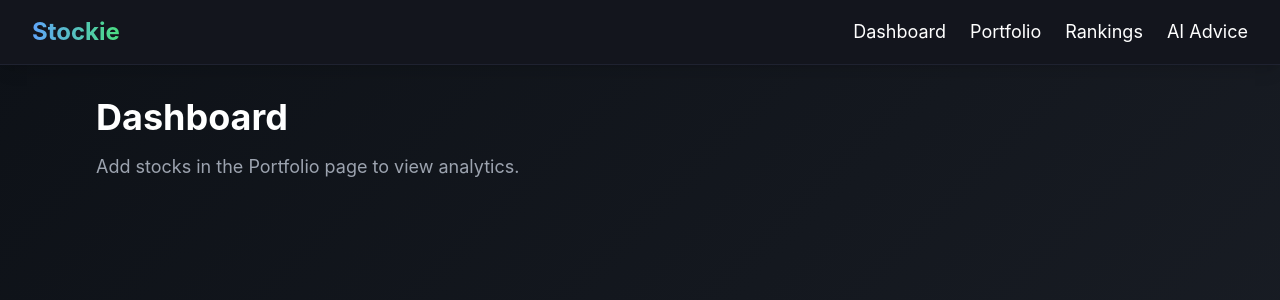
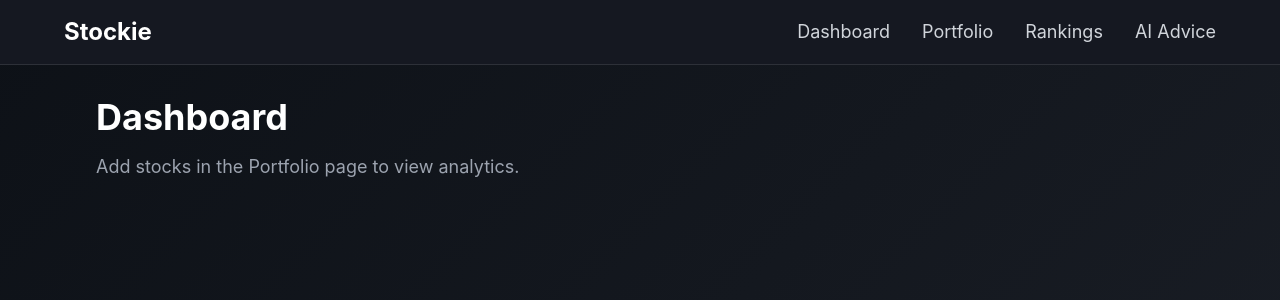
Before and after one commit to RajChintawar/Stockie-Mng, a React app in the folder frontend/: page / in a window 1280 px wide. Shown: the top 300 px of the page. Built offline with nearby package versions, Linux system fonts and the light colour scheme; the HTML template or start-up script is replaced by a standard one.

Commit message:
RESPONSIVENESS

```diff
--- a/frontend/src/components/Navbar.jsx
+++ b/frontend/src/components/Navbar.jsx
@@ -1,19 +1,46 @@
+import { useState } from "react";
 import { Link } from "react-router-dom";
 
 export default function Navbar() {
+  const [open, setOpen] = useState(false);
+
   return (
-    <nav className="w-full bg-[#13151d] border-b border-[#1f2230] px-8 py-4 shadow-lg flex items-center justify-between sticky top-0 z-50">
-      <h1 className="text-2xl font-bold bg-gradient-to-r from-blue-400 to-green-400 bg-clip-text text-transparent">
-        Stockie
-      </h1>
+    <nav className="bg-[#151821] border-b border-white/10 p-4">
+      <div className="max-w-6xl mx-auto flex items-center justify-between">
 
-      <div className="flex gap-6 text-lg">
-        <Link to="/" className="hover:text-blue-400 transition">Dashboard</Link>
-        <Link to="/portfolio" className="hover:text-blue-400 transition">Portfolio</Link>
-        <Link to="/rankings" className="hover:text-blue-400 transition">Rankings</Link>
-        <Link to="/suggestion" className="hover:text-blue-400">AI Advice</Link>
+        {/* LOGO */}
+        <Link to="/" className="text-2xl font-bold text-white">
+          Stockie
+        </Link>
 
+        {/* DESKTOP MENU */}
+        <div className="hidden md:flex gap-8 text-gray-300 text-lg">
+          <Link to="/" className="hover:text-blue-400 transition">Dashboard</Link>
+
+          <Link to="/portfolio" className="hover:text-white">Portfolio</Link>
+          <Link to="/rankings" className="hover:text-white">Rankings</Link>
+          <Link to="/suggestion" className="hover:text-white">AI Advice</Link>
+        </div>
+
+        {/* MOBILE MENU BUTTON */}
+        <button
+          className="md:hidden text-white text-3xl"
+          onClick={() => setOpen(!open)}
+        >
+          ☰
+        </button>
       </div>
+
+      {/* MOBILE DROPDOWN MENU */}
+      {open && (
+        <div className="md:hidden mt-3 bg-[#1b1f27] p-4 rounded-xl space-y-4 text-gray-200 text-lg">
+         <Link onClick={() => setOpen(false)} to="/" className="block">Dashboard</Link>
+
+          <Link onClick={() => setOpen(false)} to="/portfolio" className="block">Portfolio</Link>
+          <Link onClick={() => setOpen(false)} to="/rankings" className="block">Rankings</Link>
+          <Link onClick={() => setOpen(false)} to="/suggestion" className="block">AI Advice</Link>
+        </div>
+      )}
     </nav>
   );
 }
```
Also changed, not shown: frontend/vercel.json (deleted).
